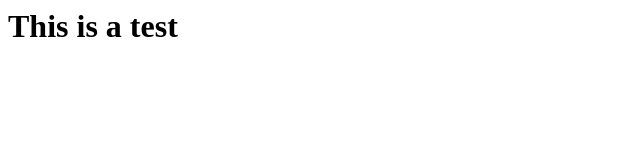
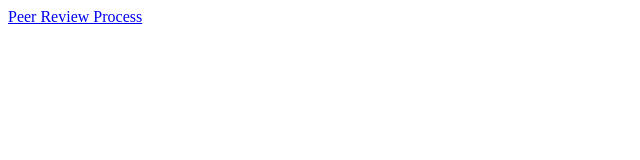
Before and after one commit to plancaster88/html_files, a plain HTML site: page index.html in a window 1280 px wide. Shown: the whole page, without its empty margins (0-640 px from the left). Drawn offline with Linux system fonts and the light colour scheme.

Commit message:
Update index.html

```diff
--- a/index.html
+++ b/index.html
@@ -1 +1,4 @@
-<h1>This is a test </h1>
+
+
+
+ <a href="peer_review/peerreview.html">Peer Review Process</a>
```
